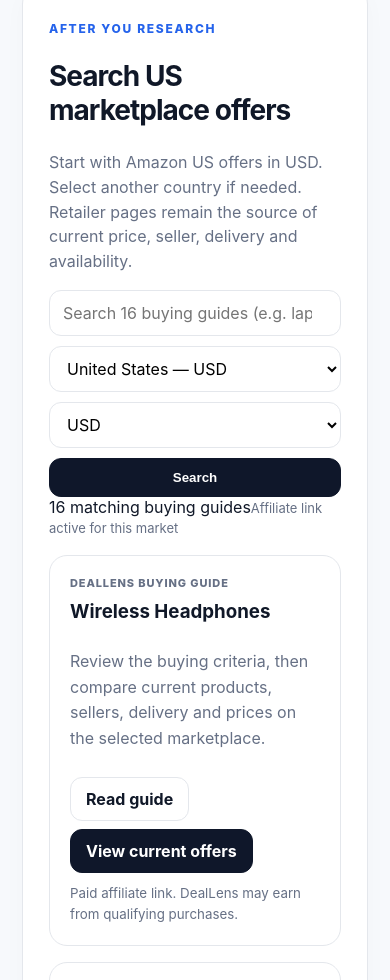
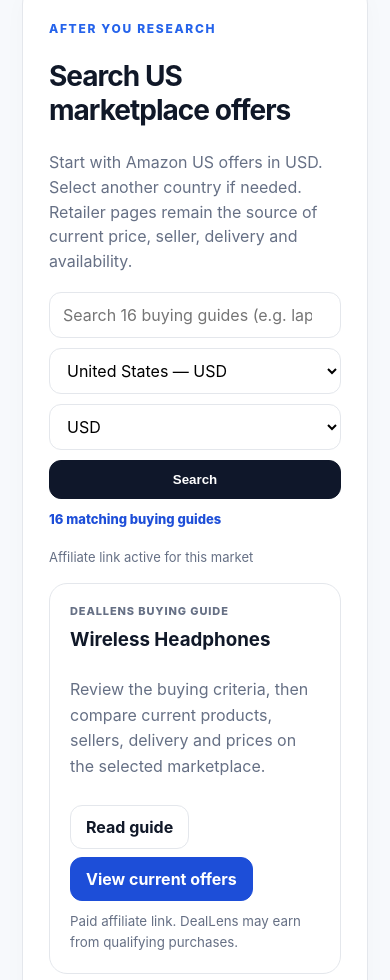
Before and after one commit to Agel-uk/Agel-uk.github.io, a website: page index.html in a window 390 px wide. Shown: the part 6653-7633 px from the top of the page. Drawn offline with Linux system fonts and the light colour scheme.

Commit message:
Polish responsive guide search interface

```diff
--- a/styles.css
+++ b/styles.css
@@ -83,3 +83,12 @@
 .home-redesign .home-feature-wifi .home-feature-icon{background:#f0edff}
 @media(max-width:900px){.home-redesign .home-feature-grid{grid-template-columns:repeat(2,minmax(0,1fr))}}
 @media(max-width:620px){.home-redesign .home-feature-grid{grid-template-columns:1fr}.home-redesign .home-feature-card{padding:20px}.home-redesign .home-feature-card h3{font-size:20px}}
+
+/* Search all sixteen US guide categories with immediate feedback. */
+.home-redesign #search .searchbar{margin:18px 0 10px}
+.home-redesign #search .searchbar input[type="search"]{flex:2;min-width:min(100%,280px)}
+.home-redesign #search .search-feedback{display:flex;align-items:center;justify-content:space-between;gap:12px;flex-wrap:wrap;margin:12px 0;color:#475467;font-size:13px}
+.home-redesign #resultCount{font-weight:800;color:#1d4ed8}
+.home-redesign #search .card .card-actions{margin-top:auto}
+.home-redesign #search .card .btn.primary{background:#1d4ed8;border-color:#1d4ed8}
+@media(max-width:620px){.home-redesign #search .searchbar{display:grid;grid-template-columns:1fr}.home-redesign #search .searchbar>*{width:100%;min-width:0}}
```
